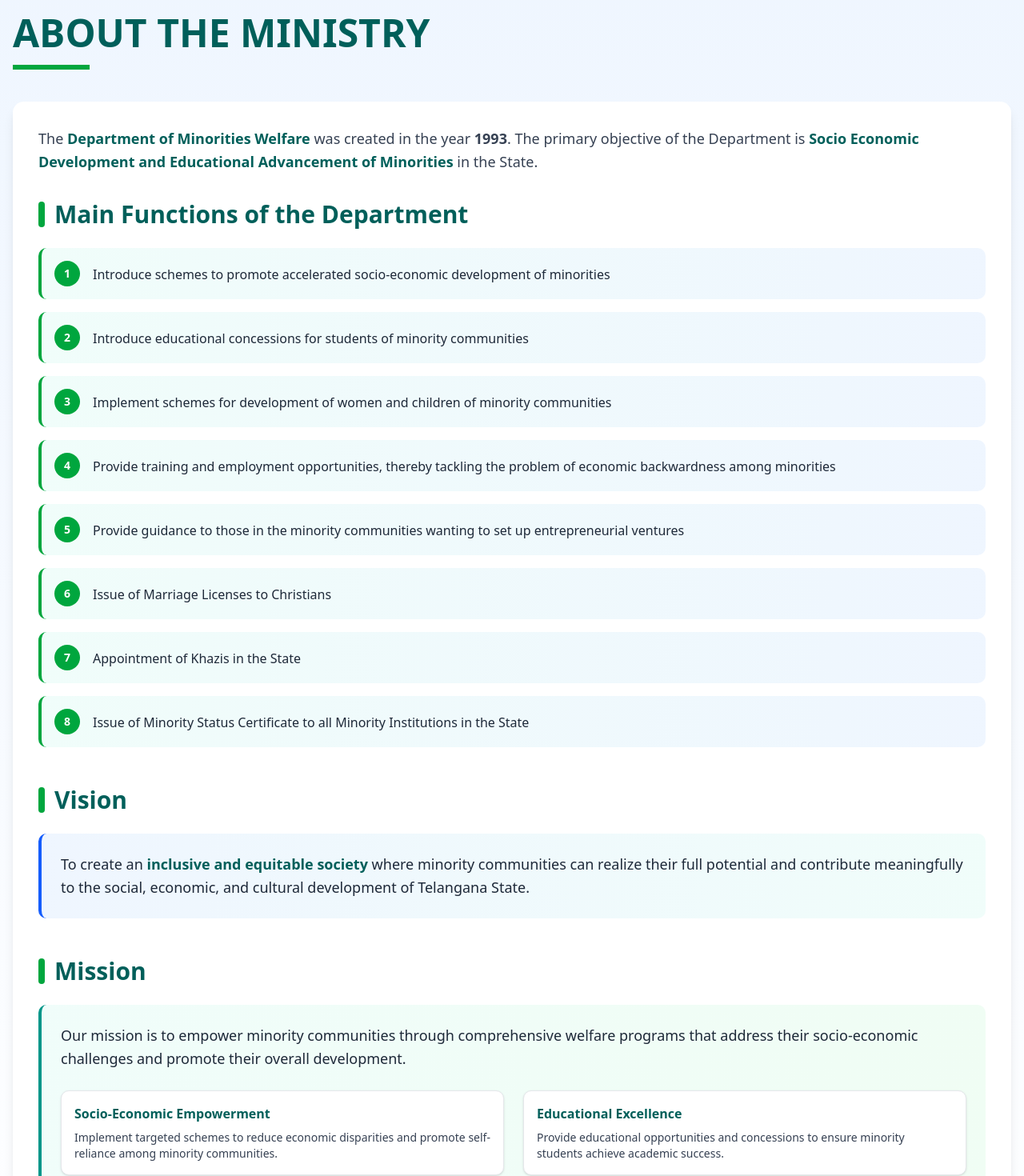
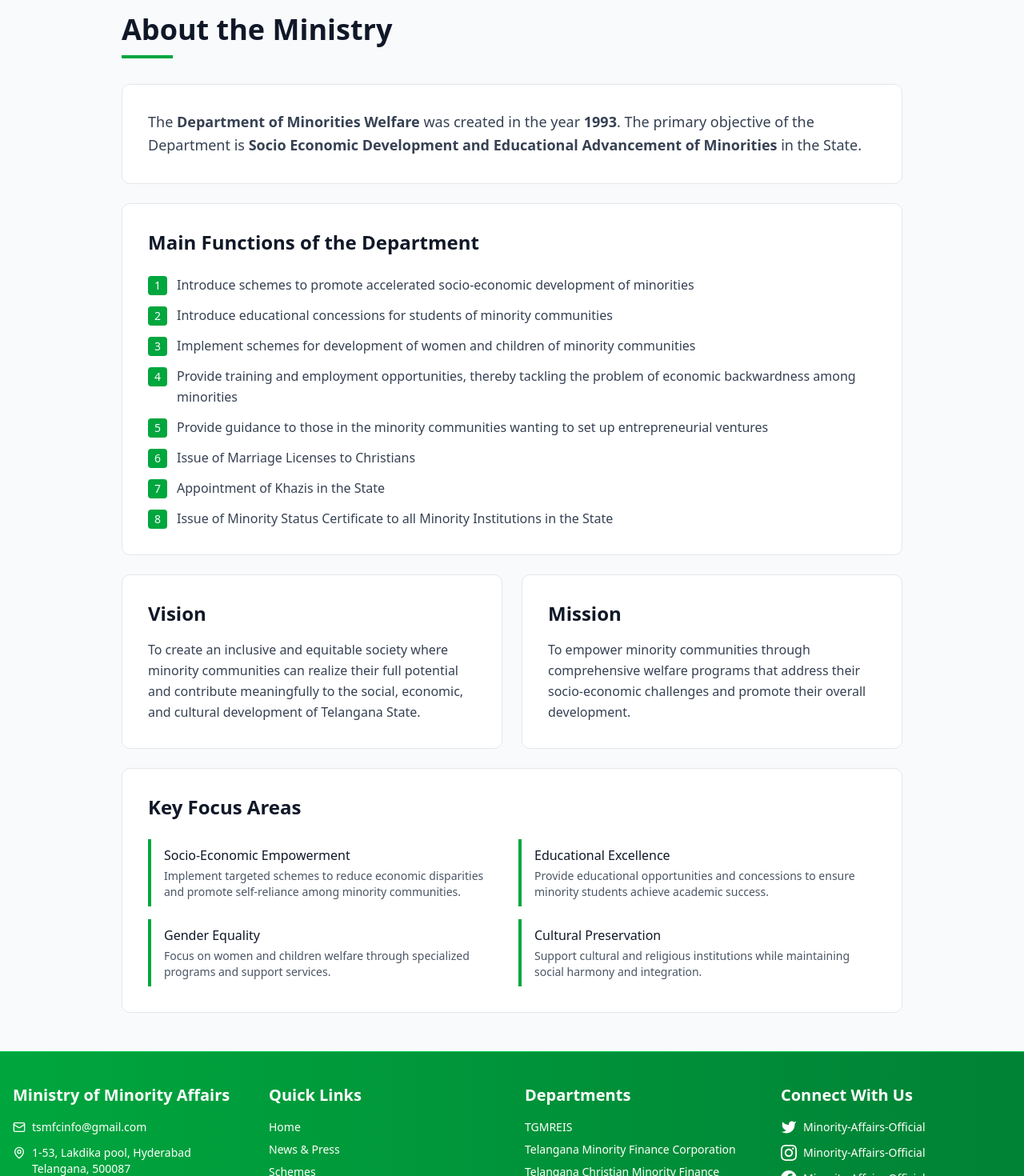
Before and after one commit to infinitethoughts7/tgmfc-web, a Next.js app in the folder frontend/: page /about/ministry in a window 1280 px wide. Shown: the part 220-1690 px from the top of the page at 80% size. Built offline with nearby package versions, Linux system fonts and the light colour scheme.

Commit message:
refactor(about): enhance layout and styling for Chairpersons and Ministry pages

```diff
--- a/frontend/app/about/ministry/page.tsx
+++ b/frontend/app/about/ministry/page.tsx
@@ -1,30 +1,29 @@
 export default function MinistryPage() {
   return (
-      <div className="w-full bg-linear-to-b from-blue-50 to-white">
-        <div className="max-w-7xl mx-auto px-4 py-12">
+    <div className="min-h-screen bg-gray-50">
+      <div className="max-w-5xl mx-auto px-4 sm:px-6 py-8 sm:py-12">
         {/* Page Header */}
-          <div className="mb-10">
-            <h1 className="text-5xl font-bold text-teal-800 mb-4">
-              ABOUT THE MINISTRY
+        <div className="mb-8">
+          <h1 className="text-2xl sm:text-3xl md:text-4xl font-bold text-gray-900 mb-3">
+            About the Ministry
           </h1>
-            <div className="w-24 h-1.5 bg-green-600"></div>
+          <div className="w-16 h-1 bg-green-600"></div>
         </div>
 
-          {/* Main Content Card */}
-          <div className="bg-white rounded-xl shadow-lg p-8 mb-8">
-            <div className="prose prose-lg max-w-none">
-              <p className="text-gray-700 leading-relaxed mb-6 text-lg">
-                The <span className="font-semibold text-teal-800">Department of Minorities Welfare</span> was created in the year <span className="font-semibold">1993</span>. The primary objective of the Department is <span className="font-semibold text-teal-800">Socio Economic Development and Educational Advancement of Minorities</span> in the State.
+        {/* Introduction */}
+        <div className="bg-white border border-gray-200 rounded-lg p-6 sm:p-8 mb-6">
+          <p className="text-gray-700 text-base sm:text-lg leading-relaxed">
+            The <strong>Department of Minorities Welfare</strong> was created in the year <strong>1993</strong>. The primary objective of the Department is <strong>Socio Economic Development and Educational Advancement of Minorities</strong> in the State.
           </p>
+        </div>
 
         {/* Main Functions Section */}
-              <div className="mt-8">
-                <h2 className="text-3xl font-bold text-teal-800 mb-6 flex items-center gap-3">
-                  <span className="w-2 h-8 bg-green-600 rounded"></span>
+        <div className="bg-white border border-gray-200 rounded-lg p-6 sm:p-8 mb-6">
+          <h2 className="text-xl sm:text-2xl font-semibold text-gray-900 mb-6">
             Main Functions of the Department
           </h2>
 
-                <div className="space-y-4">
+          <ol className="space-y-3">
             {[
               "Introduce schemes to promote accelerated socio-economic development of minorities",
               "Introduce educational concessions for students of minority communities",
@@ -35,79 +34,76 @@ export default function MinistryPage() {
               "Appointment of Khazis in the State",
               "Issue of Minority Status Certificate to all Minority Institutions in the State"
             ].map((item, index) => (
-                    <div key={index} className="flex items-start gap-4 p-4 bg-linear-to-r from-teal-50 to-blue-50 rounded-lg border-l-4 border-green-600 hover:shadow-md transition-shadow">
-                      <div className="shrink-0 w-8 h-8 bg-green-600 text-white rounded-full flex items-center justify-center font-bold text-sm">
+              <li key={index} className="flex items-start gap-3 text-gray-700">
+                <span className="shrink-0 w-6 h-6 bg-green-600 text-white rounded text-sm flex items-center justify-center font-medium mt-0.5">
                   {index + 1}
+                </span>
+                <span className="text-sm sm:text-base leading-relaxed">{item}</span>
+              </li>
+            ))}
+          </ol>
         </div>
-                      <p className="text-gray-800 text-base leading-relaxed pt-1">
-                        {item}
+
+        {/* Vision & Mission Grid */}
+        <div className="grid md:grid-cols-2 gap-6 mb-6">
+          {/* Vision */}
+          <div className="bg-white border border-gray-200 rounded-lg p-6 sm:p-8">
+            <h2 className="text-xl sm:text-2xl font-semibold text-gray-900 mb-4">
+              Vision
+            </h2>
+            <p className="text-gray-700 text-sm sm:text-base leading-relaxed">
+              To create an inclusive and equitable society where minority communities can realize their full potential and contribute meaningfully to the social, economic, and cultural development of Telangana State.
             </p>
           </div>
-                  ))}
-                </div>
-              </div>
 
-              {/* Vision Section */}
-              <div className="mt-12">
-                <h2 className="text-3xl font-bold text-teal-800 mb-6 flex items-center gap-3">
-                  <span className="w-2 h-8 bg-green-600 rounded"></span>
-                  Vision
+          {/* Mission */}
+          <div className="bg-white border border-gray-200 rounded-lg p-6 sm:p-8">
+            <h2 className="text-xl sm:text-2xl font-semibold text-gray-900 mb-4">
+              Mission
             </h2>
-
-                <div className="bg-linear-to-r from-blue-50 to-teal-50 p-6 rounded-lg border-l-4 border-blue-600">
-                  <p className="text-gray-800 text-lg leading-relaxed">
-                    To create an <span className="font-semibold text-teal-800">inclusive and equitable society</span> where minority communities can realize their full potential and contribute meaningfully to the social, economic, and cultural development of Telangana State.
+            <p className="text-gray-700 text-sm sm:text-base leading-relaxed">
+              To empower minority communities through comprehensive welfare programs that address their socio-economic challenges and promote their overall development.
             </p>
           </div>
         </div>
 
-              {/* Mission Section */}
-              <div className="mt-12">
-                <h2 className="text-3xl font-bold text-teal-800 mb-6 flex items-center gap-3">
-                  <span className="w-2 h-8 bg-green-600 rounded"></span>
-                  Mission
+        {/* Focus Areas */}
+        <div className="bg-white border border-gray-200 rounded-lg p-6 sm:p-8">
+          <h2 className="text-xl sm:text-2xl font-semibold text-gray-900 mb-6">
+            Key Focus Areas
           </h2>
 
-                <div className="bg-linear-to-r from-teal-50 to-green-50 p-6 rounded-lg border-l-4 border-teal-600">
-                  <p className="text-gray-800 text-lg leading-relaxed mb-6">
-                    Our mission is to empower minority communities through comprehensive welfare programs that address their socio-economic challenges and promote their overall development.
-                  </p>
-
-                  <div className="grid md:grid-cols-2 gap-6 mt-6">
-                    <div className="bg-white p-4 rounded-lg shadow-sm border border-gray-200">
-                      <h3 className="font-semibold text-teal-800 mb-2">Socio-Economic Empowerment</h3>
-                      <p className="text-gray-700 text-sm">
+          <div className="grid sm:grid-cols-2 gap-4">
+            <div className="border-l-4 border-green-600 pl-4 py-2">
+              <h3 className="font-medium text-gray-900 mb-1">Socio-Economic Empowerment</h3>
+              <p className="text-gray-600 text-sm">
                 Implement targeted schemes to reduce economic disparities and promote self-reliance among minority communities.
               </p>
             </div>
 
-                    <div className="bg-white p-4 rounded-lg shadow-sm border border-gray-200">
-                      <h3 className="font-semibold text-teal-800 mb-2">Educational Excellence</h3>
-                      <p className="text-gray-700 text-sm">
+            <div className="border-l-4 border-green-600 pl-4 py-2">
+              <h3 className="font-medium text-gray-900 mb-1">Educational Excellence</h3>
+              <p className="text-gray-600 text-sm">
                 Provide educational opportunities and concessions to ensure minority students achieve academic success.
               </p>
             </div>
 
-                    <div className="bg-white p-4 rounded-lg shadow-sm border border-gray-200">
-                      <h3 className="font-semibold text-teal-800 mb-2">Gender Equality</h3>
-                      <p className="text-gray-700 text-sm">
+            <div className="border-l-4 border-green-600 pl-4 py-2">
+              <h3 className="font-medium text-gray-900 mb-1">Gender Equality</h3>
+              <p className="text-gray-600 text-sm">
                 Focus on women and children welfare through specialized programs and support services.
               </p>
             </div>
 
-                    <div className="bg-white p-4 rounded-lg shadow-sm border border-gray-200">
-                      <h3 className="font-semibold text-teal-800 mb-2">Cultural Preservation</h3>
-                      <p className="text-gray-700 text-sm">
+            <div className="border-l-4 border-green-600 pl-4 py-2">
+              <h3 className="font-medium text-gray-900 mb-1">Cultural Preservation</h3>
+              <p className="text-gray-600 text-sm">
                 Support cultural and religious institutions while maintaining social harmony and integration.
               </p>
             </div>
           </div>
         </div>
       </div>
-
-            </div>
-          </div>
-        </div>
     </div>
   );
 }
--- a/frontend/app/components/sections/NavBar.tsx
+++ b/frontend/app/components/sections/NavBar.tsx
@@ -82,7 +82,7 @@ export default function Navbar() {
                     className={`flex items-center gap-1 rounded px-3 py-2 font-semibold transition-all duration-200
                       ${
                         openDropdown === item.label || hasActiveChild(item.children)
-                          ? "bg-green-500 text-white scale-105"
+                          ? "bg-green-600 text-white scale-100"
                           : "text-black hover:bg-green-600 hover:text-white hover:scale-105"
                       }`}
                     aria-haspopup="true"
```
Also changed, not shown: frontend/app/about/chairpersons/page.tsx (+19 -34 lines). Lines whose indentation alone changed are shown as unchanged.
